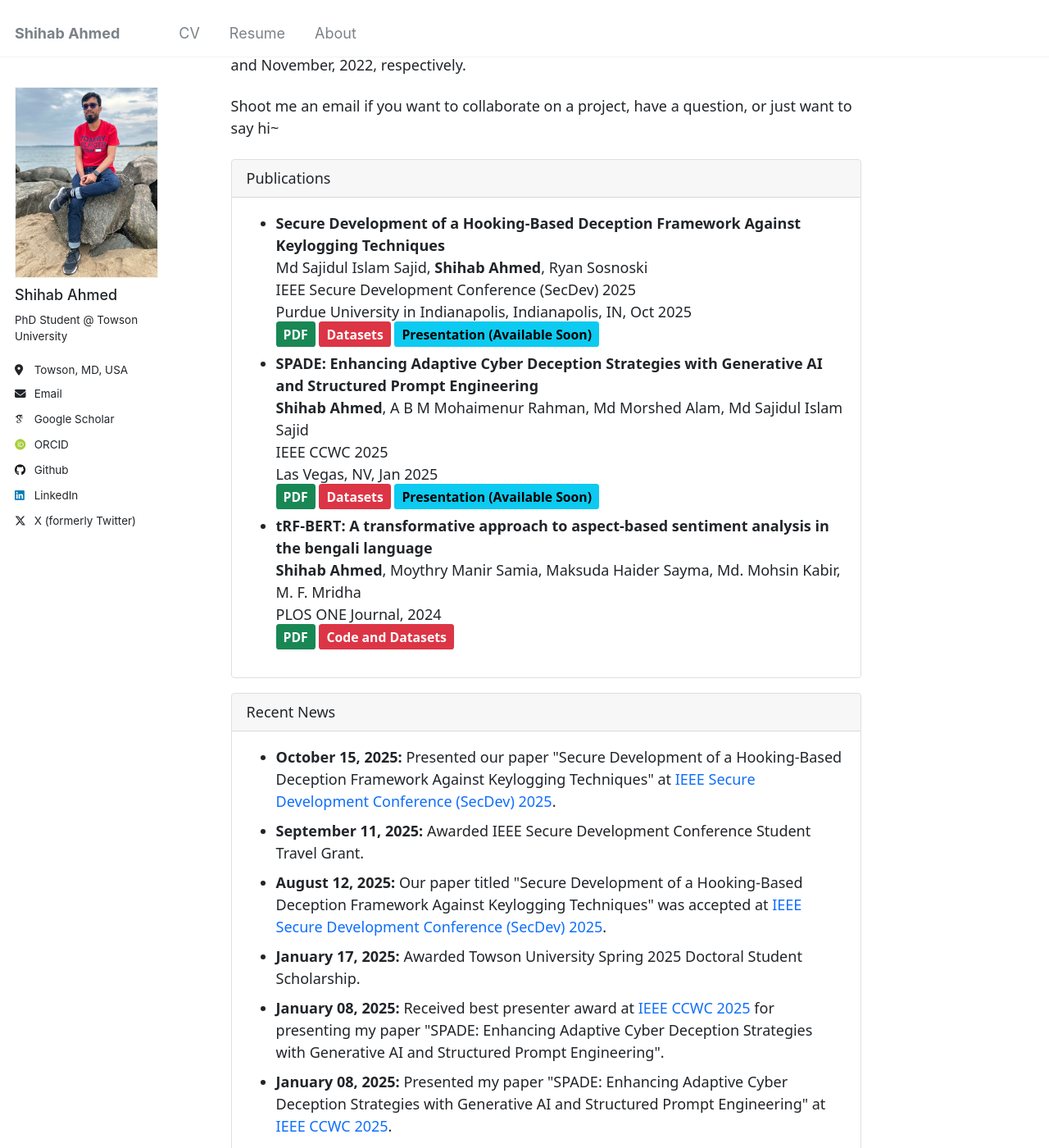
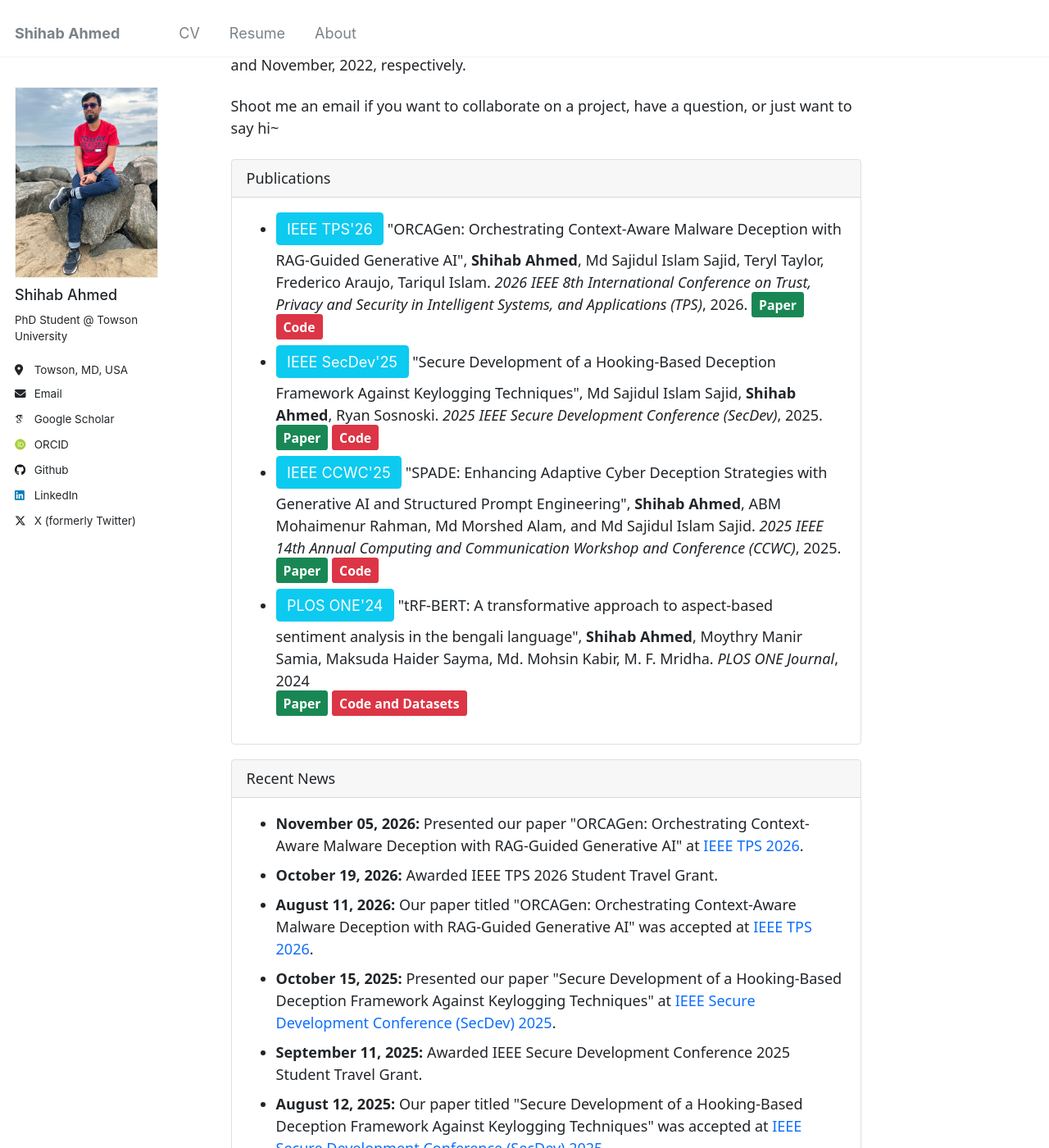
Before and after one commit to sahmed09/sahmed09.github.io, a Jekyll site: the page built from _pages/about.md, in a window 1280 px wide and 1400 px high, scrolled down 211 px. Shown: the whole window at 82% size. Built offline with Jekyll 4.4.1, drawn with Linux system fonts in a browser that asks for light colours; some web fonts are replaced.

Commit message:
Update conference papers and presentation details

```diff
--- a/_pages/about.md
+++ b/_pages/about.md
@@ -27,28 +27,27 @@ redirect_from:
   <div class="card-body">
     <ul>
       <li>
-        <strong> Secure Development of a Hooking-Based Deception Framework Against Keylogging Techniques</strong><br>
-        Md Sajidul Islam Sajid, <b>Shihab Ahmed</b>, Ryan Sosnoski<br>
-        IEEE Secure Development Conference (SecDev) 2025<br>
-        Purdue University in Indianapolis, Indianapolis, IN, Oct 2025<br>
-        <a href="https://arxiv.org/pdf/2508.04178" class="btn-sm btn-success text-decoration-none"><strong>PDF</strong></a>
-        <a href="https://github.com/sahmed09/HookBasedDeceptionAgainstKeylogging" class="btn-sm btn-danger text-decoration-none"><strong>Datasets</strong></a>
-        <a href="#" class="btn-sm btn-info text-decoration-none"><strong>Presentation (Available Soon)</strong></a>
+        <button type="button" class="btn btn-info">IEEE TPS'26</button>
+        "ORCAGen: Orchestrating Context-Aware Malware Deception with RAG-Guided Generative AI", <b>Shihab Ahmed</b>, Md Sajidul Islam Sajid, Teryl Taylor, Frederico Araujo, Tariqul Islam. <i>2026 IEEE 8th International Conference on Trust, Privacy and Security in Intelligent Systems, and Applications (TPS)</i>, 2026.
+        <a href="https://arxiv.org/abs/2610.12415" class="btn-sm btn-success text-decoration-none"><strong>Paper</strong></a>
+        <a href="https://github.com/sahmed09/ORCAGen" class="btn-sm btn-danger text-decoration-none"><strong>Code</strong></a>
       </li>
       <li>
-        <strong> SPADE: Enhancing Adaptive Cyber Deception Strategies with Generative AI and Structured Prompt Engineering</strong><br>
-        <b>Shihab Ahmed</b>, A B M Mohaimenur Rahman, Md Morshed Alam, Md Sajidul Islam Sajid<br>
-        IEEE CCWC 2025<br>
-        Las Vegas, NV, Jan 2025<br>
-        <a href="https://arxiv.org/pdf/2501.00940" class="btn-sm btn-success text-decoration-none"><strong>PDF</strong></a>
-        <a href="https://github.com/sajid36/spade-eval-genai" class="btn-sm btn-danger text-decoration-none"><strong>Datasets</strong></a>
-        <a href="#" class="btn-sm btn-info text-decoration-none"><strong>Presentation (Available Soon)</strong></a>
+        <button type="button" class="btn btn-info">IEEE SecDev'25</button>
+        "Secure Development of a Hooking-Based Deception Framework Against Keylogging Techniques", Md Sajidul Islam Sajid, <b>Shihab Ahmed</b>, Ryan Sosnoski. <i>2025 IEEE Secure Development Conference (SecDev)</i>, 2025.
+        <a href="https://doi.org/10.1109/SecDev66745.2025.00019" class="btn-sm btn-success text-decoration-none"><strong>Paper</strong></a>
+        <a href="https://github.com/sahmed09/HookBasedDeceptionAgainstKeylogging" class="btn-sm btn-danger text-decoration-none"><strong>Code</strong></a>
       </li>
       <li>
-        <strong> tRF-BERT: A transformative approach to aspect-based sentiment analysis in the bengali language</strong><br>
-        <b>Shihab Ahmed</b>, Moythry Manir Samia, Maksuda Haider Sayma, Md. Mohsin Kabir, M. F. Mridha<br>
-        PLOS ONE Journal, 2024<br>
-        <a href="https://journals.plos.org/plosone/article?id=10.1371/journal.pone.0308050" class="btn-sm btn-success text-decoration-none"><strong>PDF</strong></a>
+        <button type="button" class="btn btn-info">IEEE CCWC'25</button>
+        "SPADE: Enhancing Adaptive Cyber Deception Strategies with Generative AI and Structured Prompt Engineering", <b>Shihab Ahmed</b>, ABM Mohaimenur Rahman, Md Morshed Alam, and Md Sajidul Islam Sajid. <i>2025 IEEE 14th Annual Computing and Communication Workshop and Conference (CCWC)</i>, 2025.
+        <a href="https://doi.org/10.1109/CCWC62904.2025.10903748" class="btn-sm btn-success text-decoration-none"><strong>Paper</strong></a>
+        <a href="https://github.com/sajid36/spade-eval-genai" class="btn-sm btn-danger text-decoration-none"><strong>Code</strong></a>
+      </li>
+      <li>
+        <button type="button" class="btn btn-info">PLOS ONE'24</button>
+        "tRF-BERT: A transformative approach to aspect-based sentiment analysis in the bengali language", <b>Shihab Ahmed</b>, Moythry Manir Samia, Maksuda Haider Sayma, Md. Mohsin Kabir, M. F. Mridha. <i>PLOS ONE Journal</i>, 2024<br>
+        <a href="https://doi.org/10.1371/journal.pone.0308050" class="btn-sm btn-success text-decoration-none"><strong>Paper</strong></a>
         <a href="https://github.com/sahmed09/Bengali-Aspect-Based-Sentiment-Analysis" class="btn-sm btn-danger text-decoration-none"><strong>Code and Datasets</strong></a>
       </li>
     </ul>
@@ -62,10 +61,19 @@ redirect_from:
   <div class="card-body">
     <ul>
       <li>
+        <span><strong>November 05, 2026: </strong></span> Presented our paper "ORCAGen: Orchestrating Context-Aware Malware Deception with RAG-Guided Generative AI" at <a href="https://tps.ieee-cs.org/2026/" style="text-decoration:none">IEEE TPS 2026</a>.
+      </li>
+      <li>
+        <span><strong>October 19, 2026: </strong></span> Awarded IEEE TPS 2026 Student Travel Grant.
+      </li>
+      <li>
+        <span><strong>August 11, 2026: </strong></span> Our paper titled "ORCAGen: Orchestrating Context-Aware Malware Deception with RAG-Guided Generative AI" was accepted at <a href="https://tps.ieee-cs.org/2026/" style="text-decoration:none">IEEE TPS 2026</a>.
+      </li>
+      <li>
         <span><strong>October 15, 2025: </strong></span> Presented our paper "Secure Development of a Hooking-Based Deception Framework Against Keylogging Techniques" at <a href="https://secdev.ieee.org/2025/home/" style="text-decoration:none">IEEE Secure Development Conference (SecDev) 2025</a>.
       </li>
       <li>
-        <span><strong>September 11, 2025: </strong></span> Awarded IEEE Secure Development Conference Student Travel Grant.
+        <span><strong>September 11, 2025: </strong></span> Awarded IEEE Secure Development Conference 2025 Student Travel Grant.
       </li>
       <li>
         <span><strong>August 12, 2025: </strong></span> Our paper titled "Secure Development of a Hooking-Based Deception Framework Against Keylogging Techniques" was accepted at <a href="https://secdev.ieee.org/2025/home/" style="text-decoration:none">IEEE Secure Development Conference (SecDev) 2025</a>.
```
